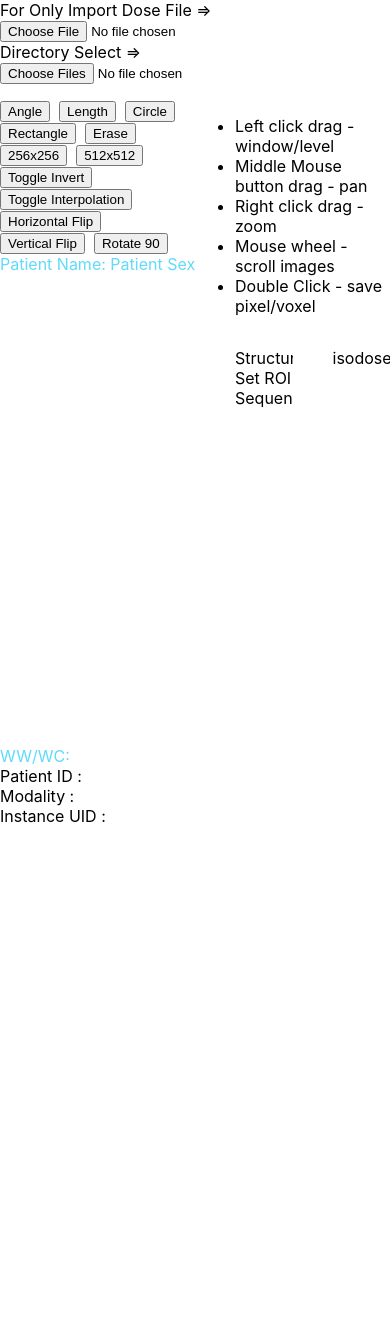
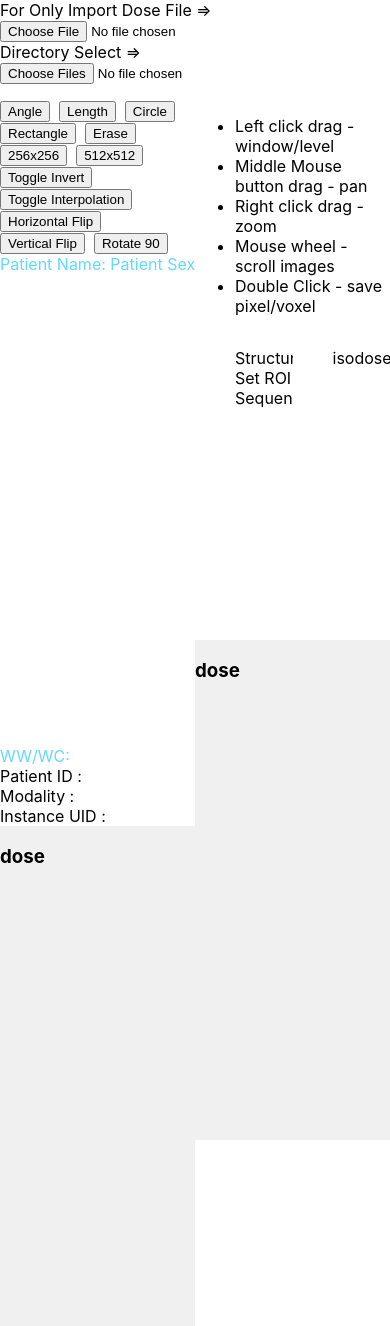
Before and after one commit to choijinkyung/RT-VIEWER, a React (Create React App) app: page / in a window 390 px wide. Before the commit the page ends 844 px from the top, so only its background shows below. Built offline with nearby package versions, Linux system fonts and the light colour scheme; what cornerstone-tools, dicom-parser would draw is missing.

Commit message:
fix wheel event draw

```diff
--- a/src/main/Loader/firstLoader.js
+++ b/src/main/Loader/firstLoader.js
@@ -99,6 +99,8 @@ let dose_value = [];
 function gridScaling(image, dose_grid, Rows, Columns, Number_of_Frames) {
     let Dose_Grid_Scaling;
     Dose_Grid_Scaling = image.data.string('x3004000e');
+    Dose_Grid_Scaling = parseFloat(Dose_Grid_Scaling);
+
     let dosemax = 0;
     //초기화
     for (let i = 0; i < Number_of_Frames; i++) {
@@ -116,17 +118,24 @@ function gridScaling(image, dose_grid, Rows, Columns, Number_of_Frames) {
             }
         }
     }
-
+    let dose_sort = [];
     //calculate dose value
     for (let z = 0; z < Number_of_Frames; z++) {
         for (let y = 0; y < Columns; y++) {
             for (let x = 0; x < Rows; x++) {
                 dose_value[z][y][x] = dose_grid[z][y][x] * Dose_Grid_Scaling * 100 * 40;
-                dosemax = Math.max(dose_value[z][y][x]);
 
+                dose_sort.push(dose_value[z][y][x]);
             }
         }
     }
+
+    dose_sort.sort(function (a, b) {
+        return b - a;
+    })
+
+    dosemax = dose_sort[0];
+
     Dose_Checkbox(dosemax);
     Dose_checkEvent();
 }
--- a/src/main/MainUI.css
+++ b/src/main/MainUI.css
@@ -105,3 +105,15 @@ div.right {
     background-color: #F0F0F0;
     overflow: auto;
 }
+#dose {
+    height: 500px;
+    width: 100%;
+    background-color: #F0F0F0;
+    overflow: auto;
+}
+#dose2 {
+    height: 500px;
+    width: 100%;
+    background-color: #F0F0F0;
+    overflow: auto;
+}
--- a/src/main/MainUI.js
+++ b/src/main/MainUI.js
@@ -310,6 +310,28 @@ class MainUIElements extends React.Component {
 
                 </div>
                 */}
+                <div className="right">
+                    <div className="row2">
+                        <div className="col-md-12">
+                            <div id="dose">
+                                <div className="text-center">
+                                    <h3>dose</h3>
+                                </div>
+                            </div>
+                        </div>
+                    </div>
+                </div>
+                <div className="left">
+                    <div className="row2">
+                        <div className="col-md-12">
+                            <div id="dose2">
+                                <div className="text-center">
+                                    <h3>dose</h3>
+                                </div>
+                            </div>
+                        </div>
+                    </div>
+                </div>
                 <img id={"image"} src={""}/>
             </div>
         );
--- a/src/main/RT_DOSE/doseDataParser.js
+++ b/src/main/RT_DOSE/doseDataParser.js
@@ -77,16 +77,28 @@ function doseData(imageId, dataSet) {
 function findXY(dose_value, checkVal_check, color) {
     let Vi = [], Vj = [];
     let cnt = 0;
+    let output2=[];
 
     for (let y = 0; y < Columns; y++) {
         for (let x = 0; x < Rows; x++) {
             if (dose_value[y][x] > checkVal_check) {
+                output2.push(dose_value[y][x]);
                 Vi[cnt] = x;
                 Vj[cnt] = y;
                 cnt++;
             }
         }
     }
+    document.getElementById('dose2').innerHTML='<ul>'+output2.join(',')+'</ul>';
+    let output=[];
+    Vi.sort(function(a,b){
+        return a-b;
+    });
+    for(let i=0;i<Vi.length;i++){
+     output.push('('+Vi[i]+','+Vj[i]+')');
+    }
+
+    document.getElementById('dose').innerHTML = '<ul>'+output.join('')+'</ul>';
     doseAlign(Vi, Vj, color);
 }
 
--- a/src/main/RT_DOSE/dosePixelDataParse.js
+++ b/src/main/RT_DOSE/dosePixelDataParse.js
@@ -3,7 +3,7 @@ import {gridScaling} from "../Loader/firstLoader";
 let Rows, Columns, Number_of_Frames;
 function dose_pixel_Data_parse(image, dataSet) {
     let pixelDataElement = dataSet.elements.x7fe00010;
-    let pixel_data = new Uint16Array(dataSet.byteArray.buffer, pixelDataElement.byteOffset, pixelDataElement.length / 4);
+    let pixel_data = new Uint16Array(dataSet.byteArray.buffer, pixelDataElement.byteOffset, pixelDataElement.length/4);
 
     Rows = parseFloat(dataSet.uint16('x00280010'));
     Columns = parseFloat(dataSet.uint16('x00280011'));
```
